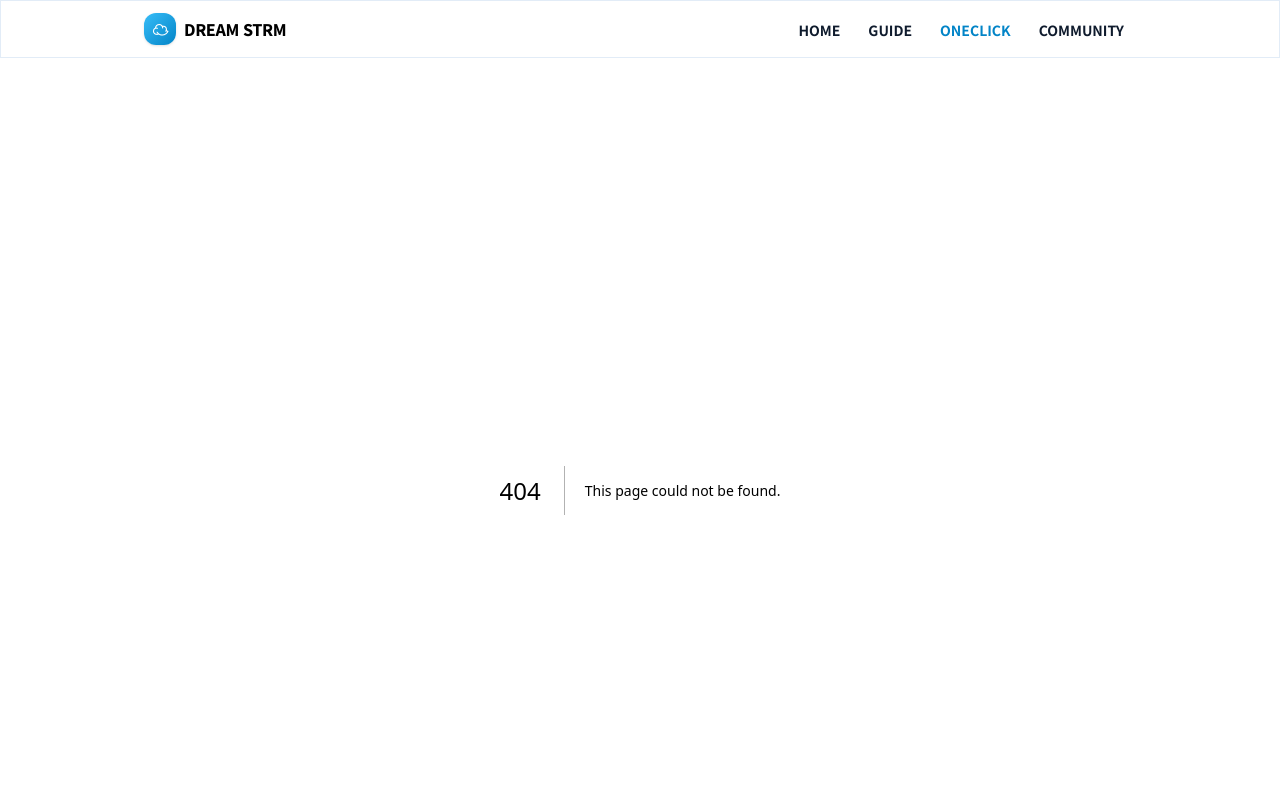
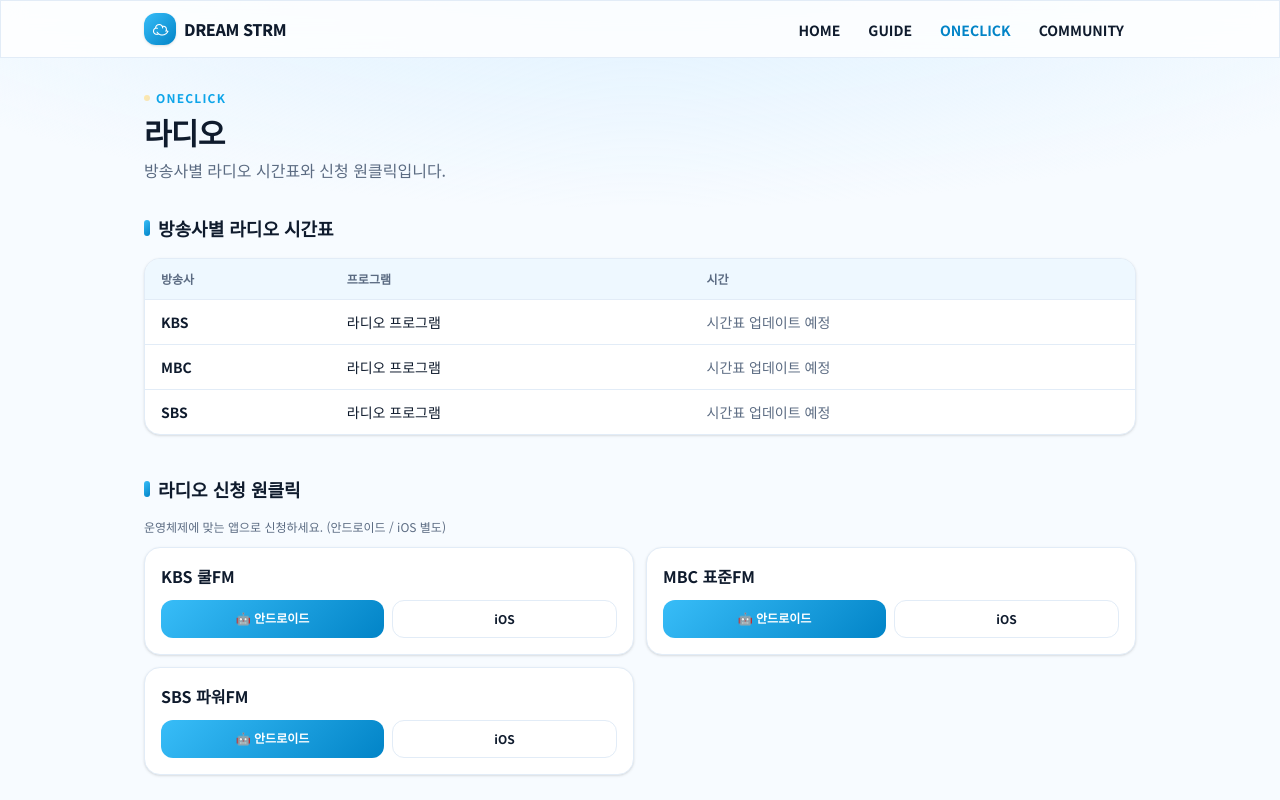
Before and after one commit to drstrm/web, a Next.js app: page /oneclick/radio in a window 1280 px wide. Before the commit this address had no page. Shown: the top 800 px of the page. Built offline with nearby package versions, Linux system fonts and the light colour scheme.

Commit message:
feat: 원클릭 섹션 추가 (스밍리스트/투표/라디오)
원클릭 인덱스, 스밍리스트, 음악방송 투표(VoteApps/SmsVote 연결), 라디오
신청 안내 페이지를 추가.

```diff
--- /dev/null
+++ b/app/oneclick/page.tsx
@@ -0,0 +1,53 @@
+import Link from "next/link";
+import type { Metadata } from "next";
+import { PageHeader } from "@/components/ui";
+
+export const metadata: Metadata = { title: "원클릭" };
+
+const CATEGORIES = [
+  {
+    href: "/oneclick/streaming",
+    emoji: "🎧",
+    title: "스밍리스트",
+    desc: "플랫폼별 스트리밍 재생목록 원클릭 바로 실행",
+  },
+  {
+    href: "/oneclick/voting",
+    emoji: "🗳️",
+    title: "투표 원클릭",
+    desc: "앱 투표 바로가기 · 문자 투표 원클릭 생성",
+  },
+  {
+    href: "/oneclick/radio",
+    emoji: "📻",
+    title: "라디오",
+    desc: "방송사별 라디오 시간표 · 신청 원클릭",
+  },
+];
+
+export default function OneclickIndex() {
+  return (
+    <div>
+      <PageHeader
+        eyebrow="ONECLICK"
+        title="원클릭"
+        description="한 번의 터치로 스밍·투표·라디오 신청까지. 링크만 누르면 바로 실행돼요."
+      />
+      <div className="grid gap-4 sm:grid-cols-3">
+        {CATEGORIES.map((c) => (
+          <Link
+            key={c.href}
+            href={c.href}
+            className="group rounded-2xl border bg-surface p-5 shadow-sm transition-all hover:-translate-y-0.5 hover:shadow-md"
+          >
+            <span className="grid h-12 w-12 place-items-center rounded-2xl bg-sky-50 text-2xl">
+              {c.emoji}
+            </span>
+            <h2 className="mt-3 font-extrabold group-hover:text-sky-600">{c.title}</h2>
+            <p className="mt-1 text-sm text-muted">{c.desc}</p>
+          </Link>
+        ))}
+      </div>
+    </div>
+  );
+}
--- /dev/null
+++ b/app/oneclick/radio/page.tsx
@@ -0,0 +1,74 @@
+import type { Metadata } from "next";
+import { PageHeader, SectionTitle } from "@/components/ui";
+import { RADIO_APPLY, RADIO_SCHEDULE } from "@/lib/oneclick";
+
+export const metadata: Metadata = { title: "라디오 원클릭" };
+export const revalidate = 300;
+
+export default function OneclickRadioPage() {
+  return (
+    <div className="space-y-10">
+      <PageHeader
+        eyebrow="ONECLICK"
+        title="라디오"
+        description="방송사별 라디오 시간표와 신청 원클릭입니다."
+      />
+
+      <section>
+        <SectionTitle>방송사별 라디오 시간표</SectionTitle>
+        <div className="overflow-hidden rounded-2xl border bg-surface shadow-sm">
+          <table className="w-full text-sm">
+            <thead>
+              <tr className="border-b bg-sky-50 text-left text-xs text-muted">
+                <th className="px-4 py-3 font-bold">방송사</th>
+                <th className="px-4 py-3 font-bold">프로그램</th>
+                <th className="px-4 py-3 font-bold">시간</th>
+              </tr>
+            </thead>
+            <tbody>
+              {RADIO_SCHEDULE.map((r) => (
+                <tr key={r.station} className="border-b last:border-0">
+                  <td className="px-4 py-3 font-bold">{r.station}</td>
+                  <td className="px-4 py-3">{r.program}</td>
+                  <td className="px-4 py-3 text-muted">{r.time}</td>
+                </tr>
+              ))}
+            </tbody>
+          </table>
+        </div>
+      </section>
+
+      <section>
+        <SectionTitle>라디오 신청 원클릭</SectionTitle>
+        <p className="mb-3 text-xs text-muted">
+          운영체제에 맞는 앱으로 신청하세요. (안드로이드 / iOS 별도)
+        </p>
+        <div className="grid gap-3 sm:grid-cols-2">
+          {RADIO_APPLY.map((r) => (
+            <div key={r.station} className="rounded-2xl border bg-surface p-4 shadow-sm">
+              <p className="font-bold">{r.station}</p>
+              <div className="mt-3 flex gap-2">
+                <a
+                  href={r.android}
+                  target="_blank"
+                  rel="noopener noreferrer"
+                  className="flex-1 rounded-xl sky-gradient px-3 py-2.5 text-center text-xs font-bold text-white"
+                >
+                  🤖 안드로이드
+                </a>
+                <a
+                  href={r.ios}
+                  target="_blank"
+                  rel="noopener noreferrer"
+                  className="flex-1 rounded-xl border px-3 py-2.5 text-center text-xs font-bold hover:bg-sky-50"
+                >
+                   iOS
+                </a>
+              </div>
+            </div>
+          ))}
+        </div>
+      </section>
+    </div>
+  );
+}
--- /dev/null
+++ b/app/oneclick/streaming/page.tsx
@@ -0,0 +1,38 @@
+import type { Metadata } from "next";
+import { PageHeader } from "@/components/ui";
+import { STREAMING_LISTS } from "@/lib/oneclick";
+
+export const metadata: Metadata = { title: "스밍리스트 원클릭" };
+export const revalidate = 300;
+
+export default function OneclickStreamingPage() {
+  return (
+    <div>
+      <PageHeader
+        eyebrow="ONECLICK"
+        title="스밍리스트"
+        description="누르면 각 플랫폼의 스트리밍 재생목록이 바로 열립니다."
+      />
+      <div className="grid gap-3 sm:grid-cols-2">
+        {STREAMING_LISTS.map((s) => (
+          <a
+            key={s.platform}
+            href={s.href}
+            target="_blank"
+            rel="noopener noreferrer"
+            className="flex items-center gap-3 rounded-2xl border bg-surface p-4 shadow-sm transition-transform active:scale-[0.98]"
+          >
+            <span className="grid h-11 w-11 place-items-center rounded-xl bg-sky-50 text-xl">
+              {s.emoji}
+            </span>
+            <span className="font-bold">{s.platform}</span>
+            <span className="ml-auto text-sky-500">▶</span>
+          </a>
+        ))}
+      </div>
+      <p className="mt-6 text-xs text-muted">
+        * 재생목록 링크는 컴백 시 최신 음원 기준으로 업데이트됩니다.
+      </p>
+    </div>
+  );
+}
--- /dev/null
+++ b/app/oneclick/voting/page.tsx
@@ -0,0 +1,29 @@
+import type { Metadata } from "next";
+import SmsVote from "@/components/SmsVote";
+import VoteApps from "@/components/VoteApps";
+import { PageHeader, SectionTitle } from "@/components/ui";
+
+export const metadata: Metadata = { title: "투표 원클릭" };
+export const revalidate = 300;
+
+export default function OneclickVotingPage() {
+  return (
+    <div className="space-y-10">
+      <PageHeader
+        eyebrow="ONECLICK"
+        title="투표 원클릭"
+        description="투표 앱 바로가기와 문자 투표를 한 번에."
+      />
+
+      <section>
+        <SectionTitle>앱 투표 바로가기</SectionTitle>
+        <VoteApps />
+      </section>
+
+      <section>
+        <SectionTitle>문자 투표</SectionTitle>
+        <SmsVote />
+      </section>
+    </div>
+  );
+}
```
